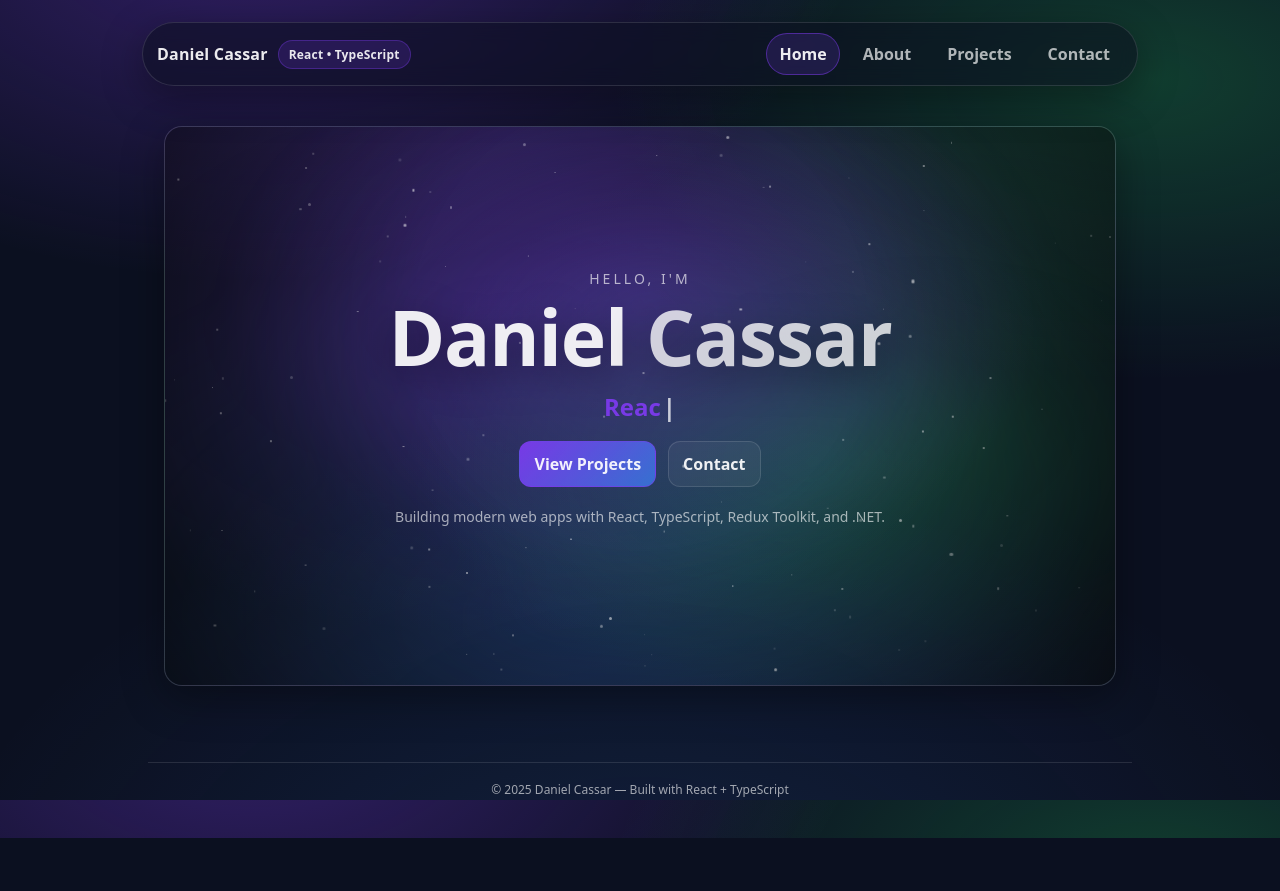
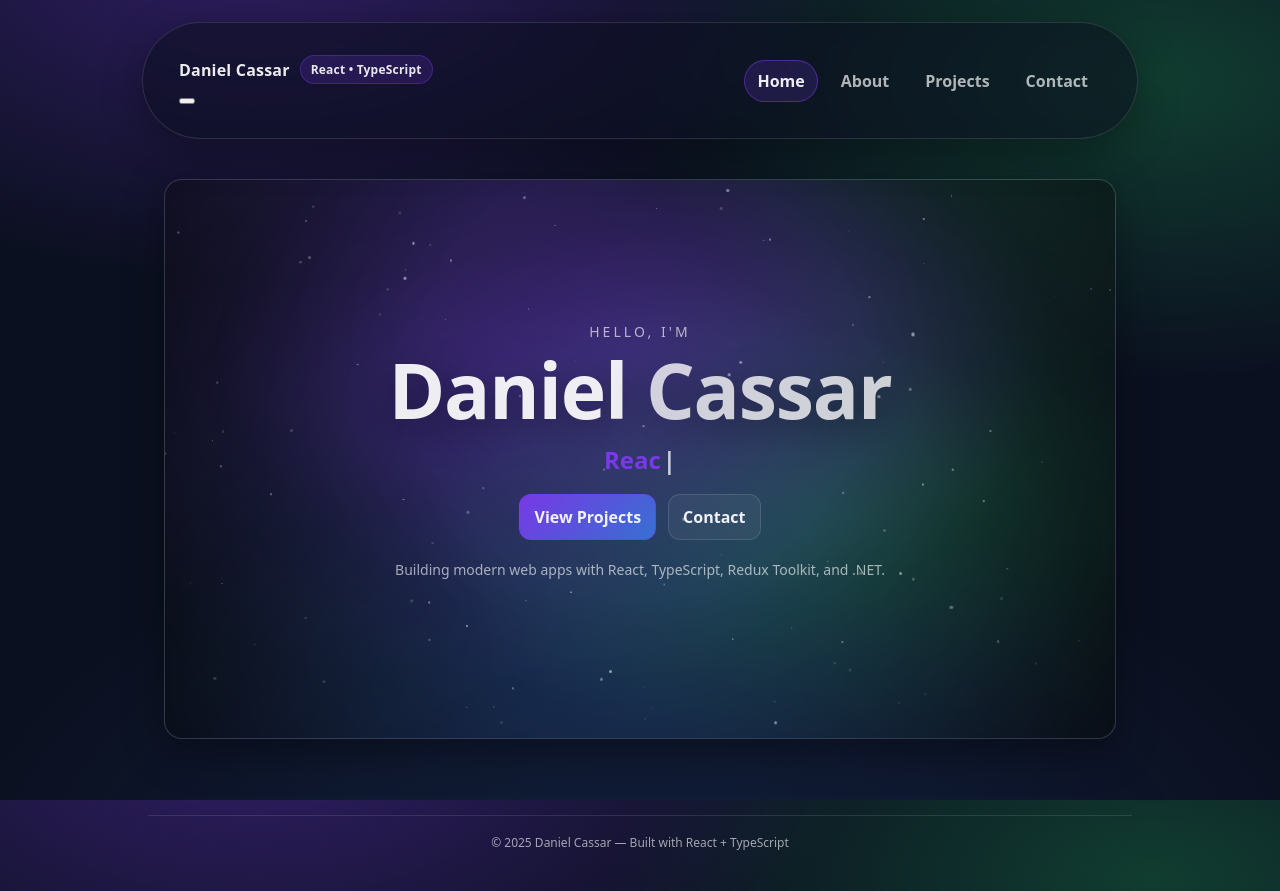
Before and after one commit to DanielCassar07/AWDPortfolio, a React (Vite) app: page / in a window 1280 px wide. Before the commit the page ends 838 px from the top, so only its background shows below. Built offline with nearby package versions, Linux system fonts and the light colour scheme.

Commit message:
added burger button for smaller views

```diff
--- a/src/components/Navbar.tsx
+++ b/src/components/Navbar.tsx
@@ -1,29 +1,69 @@
+import { useState } from "react";
 import { NavLink } from "react-router-dom";
 
 export default function Navbar() {
+  const [open, setOpen] = useState(false);
+
+  const closeMenu = () => setOpen(false);
+
   return (
-    <div className="topbar">
-      <div className="nav">
-        <div className="brand">
-          <span>Daniel Cassar</span>
-          <span className="pill">React • TypeScript</span>
+    <header className="topbar">
+      <div className="container nav">
+        {/* Brand + burger row */}
+        <div className="brandRow">
+          <div className="brand">
+            <span>Daniel Cassar</span>
+            <span className="pill">React • TypeScript</span>
+          </div>
+
+          {/* Burger shows only on small screens via CSS */}
+          <button
+            type="button"
+            className="navToggle"
+            aria-label={open ? "Close menu" : "Open menu"}
+            aria-expanded={open}
+            onClick={() => setOpen((v) => !v)}
+          >
+            <span className="navToggleBars" />
+          </button>
         </div>
 
-        <div className="links">
-          <NavLink to="/" end className={({ isActive }) => `navlink ${isActive ? "active" : ""}`}>
+        {/* Links (desktop normal, mobile collapses) */}
+        <nav className={`links ${open ? "open" : ""}`} aria-label="Primary">
+          <NavLink
+            to="/"
+            end
+            onClick={closeMenu}
+            className={({ isActive }) => `navlink ${isActive ? "active" : ""}`}
+          >
             Home
           </NavLink>
-          <NavLink to="/about" className={({ isActive }) => `navlink ${isActive ? "active" : ""}`}>
+
+          <NavLink
+            to="/about"
+            onClick={closeMenu}
+            className={({ isActive }) => `navlink ${isActive ? "active" : ""}`}
+          >
             About
           </NavLink>
-          <NavLink to="/projects" className={({ isActive }) => `navlink ${isActive ? "active" : ""}`}>
+
+          <NavLink
+            to="/projects"
+            onClick={closeMenu}
+            className={({ isActive }) => `navlink ${isActive ? "active" : ""}`}
+          >
             Projects
           </NavLink>
-          <NavLink to="/contact" className={({ isActive }) => `navlink ${isActive ? "active" : ""}`}>
+
+          <NavLink
+            to="/contact"
+            onClick={closeMenu}
+            className={({ isActive }) => `navlink ${isActive ? "active" : ""}`}
+          >
             Contact
           </NavLink>
-        </div>
+        </nav>
       </div>
-    </div>
+    </header>
   );
 }
```
